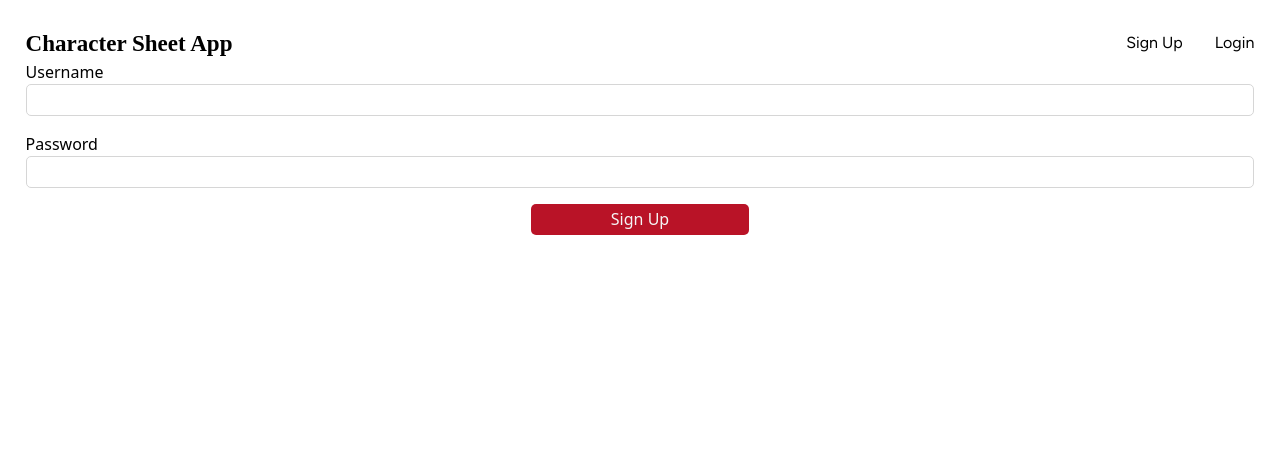
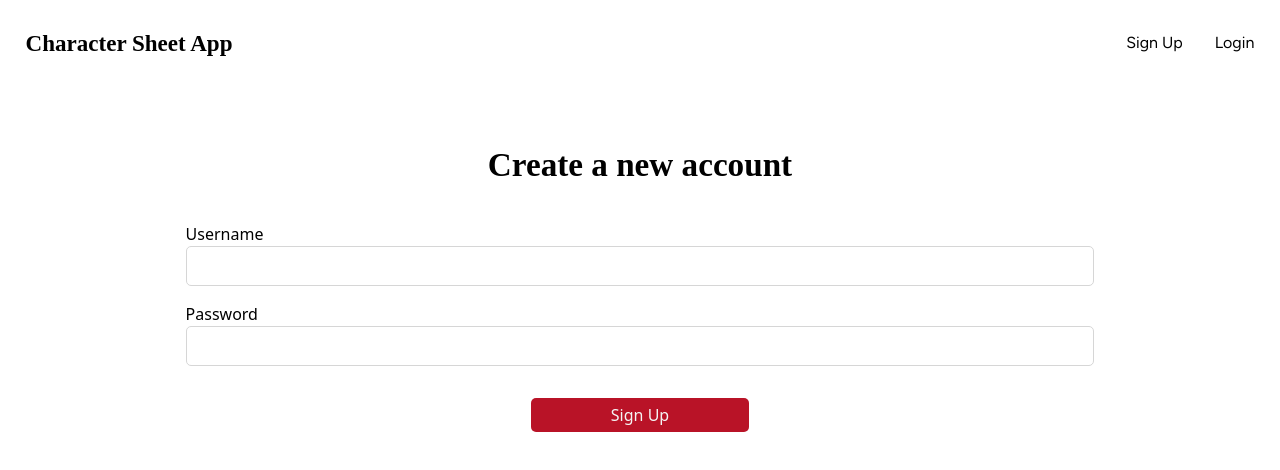
Before and after one commit to raythomass/character-sheet, a React (Vite) app in the folder client/: page /signup in a window 1280 px wide. Shown: the top 470 px of the page. Built offline with nearby package versions, Linux system fonts and the light colour scheme; a web font is replaced by a local one.

Commit message:
log in sucessful and map sheet infor on homepage

```diff
--- a/client/src/App.css
+++ b/client/src/App.css
@@ -1,9 +1,9 @@
 @import "tailwindcss";
 
 :root {
-    --red: #B91327;
-    --gold: #FF9F1C;
-    --green: #43604E;
+    --crimson: #B91327;
+    --golden: #FF9F1C;
+    --forest: #43604E;
     --platinum: #F5F5F5;
     --black: #262626;
     --grey: #D6D6D6;
@@ -65,7 +65,7 @@ small {
 /* ------------- */
 /* Signup Styles */
 /* ------------- */
-.signup {
+.auth {
     /* border: 1px solid red; */
     margin-left: 8rem;
     margin-right: 8rem;
@@ -75,30 +75,44 @@ small {
     /* align-items: center; */
 }
 
-.signup h3 {
+.auth h3 {
     font-family: "Caudex", serif;
     font-weight: 700;
+    margin-bottom: 2rem;
 }
-.signup-username input {
+
+.auth-username {
+    margin-bottom: 1rem;
+}
+
+.auth-password {
+    margin-bottom: 2rem;
+}
+
+.auth-username input {
     border: 1px solid var(--grey);
-    margin-bottom: 1rem;
-    height: 2rem;
+    height: 2.5rem;
+    border-radius: 5px;
+    padding: 0.75rem;
+}
+
+.auth-password input {
+    border: 1px solid var(--grey);
+    height: 2.5rem;
+    border-radius: 5px;
+    padding: 0.75rem;
+}
+
+.auth-button-div button {
+    padding-left: 5rem;
+    padding-right: 5rem;
+    padding-top: 0.3rem;
+    padding-bottom: 0.3rem;
+    background-color: var(--crimson);
+    color: var(--platinum);
     border-radius: 5px;
 }
 
-.signup-password input {
-    border: 1px solid var(--grey);
-    margin-bottom: 1rem;
-    height: 2rem;
-    border-radius: 5px;
+.error small {
+    color: #ff443a ;
 }
-
-.signup-button-div button {
-    padding-left: 5rem;
-    padding-right: 5rem;
-    padding-top: 0.2rem;
-    padding-bottom: 0.2rem;
-    background-color: var(--red);
-    color: var(--platinum);
-    border-radius: 5px;
-}
--- a/client/src/App.jsx
+++ b/client/src/App.jsx
@@ -1,5 +1,7 @@
 import './App.css'
-import { BrowserRouter, Routes, Route } from 'react-router-dom'
+import { useAuthContext } from './hooks/useAuthContext'
+import { BrowserRouter, Routes, Route, Navigate } from 'react-router-dom'
+import { Toaster } from 'react-hot-toast'
 import { Home } from './pages/Home'
 import { Login } from './pages/Login'
 import { Signup } from './pages/Signup'
@@ -7,26 +9,29 @@ import { Navbar } from './components/Navbar'
 
 function App() {
 
+  const { user } = useAuthContext()
+
   return (
-    <div className='pages'>
       <BrowserRouter>
       <Navbar/>
+      <div className='pages'>
+          <Toaster position='top-center' toastOptions={{duration: 2000}}/>
           <Routes>
             <Route
               path='/'
-            element={<Home/>}
+              element={ user ? <Home/> : <Navigate to={'/signup'}/>}
             />
             <Route
               path='/login'
-            element={<Login/>}
+              element={ !user ? <Login/> : <Navigate to={'/'}/>}
             />
             <Route
               path='/signup'
-            element={<Signup/>}
+              element={ !user ? <Signup/> : <Navigate to={'/'}/>}
             />
           </Routes>
+        </div>
       </BrowserRouter>
-    </div>
   )
 }
 
--- a/client/src/context/SheetContext.jsx
+++ b/client/src/context/SheetContext.jsx
@@ -42,8 +42,10 @@ export const sheetReducer = ( state, action ) => {
 
 export const SheetContextProvider = ({ children }) => {
     const [state, dispatch] = useReducer(sheetReducer, {
-        sheets: null
+        sheets: []
     })
+
+    console.log('SheetContext state: ', state)
 
     return (
         <SheetContext.Provider value={{...state, dispatch}}>
--- a/client/src/hooks/useCreateCharacter.jsx
+++ b/client/src/hooks/useCreateCharacter.jsx
@@ -29,7 +29,7 @@ export const useCreateCharacter = () => {
                     dispatch({type:'CREATE_SHEET', payload:json})
                 }
             } catch (error) {
-                toast.error(error)
+                toast.error(error.message)
             }
         }
         createCharacter()
--- a/client/src/hooks/useDeleteCharacter.jsx
+++ b/client/src/hooks/useDeleteCharacter.jsx
@@ -27,7 +27,7 @@ export const useDeleteCharacter = () => {
                     dispatch({type:'DELETE_SHEET', payload:json})
                 }
             } catch (error) {
-                toast.error(error)
+                toast.error(error.message)
             }
         }
         deleteCharacter()
--- a/client/src/hooks/useGetSingleCharacter.jsx
+++ b/client/src/hooks/useGetSingleCharacter.jsx
@@ -22,7 +22,7 @@ export const useGetSingleCharacter = (id) => {
                     dispatch({type: 'SET_CURRENT_SHEET', payload: json})
                 }
             } catch (error) {
-                toast.error(error)
+                toast.error(error.message)
             }
         }
         fetchSingleSheet()
--- a/client/src/hooks/useLogin.jsx
+++ b/client/src/hooks/useLogin.jsx
@@ -12,7 +12,7 @@ export const useLogin = () => {
         setError(null)
 
         try {
-            const response = await fetch(`${import.meta.env.VITE_API_URL}/api/users/login`, {
+            const response = await fetch(`${import.meta.env.VITE_API_URL}/api/user/login`, {
                 method: 'POST',
                 headers: {'Content-Type': 'application/json'},
                 body: JSON.stringify({username, password})
@@ -23,7 +23,7 @@ export const useLogin = () => {
             if(!response.ok) {
                 setIsLoading(false)
                 setError(json.error || "Something went wrong");
-                toast.error(json.error || "Something went wrong");
+                toast.error(json.error);
             }
 
             if(response.ok) {
--- a/client/src/hooks/useUpdateCharacter.jsx
+++ b/client/src/hooks/useUpdateCharacter.jsx
@@ -29,7 +29,7 @@ export const useUpdateCharacter = () => {
                     dispatch({type:'UPDATE_SHEET', payload:json})
                 }
             } catch (error) {
-                toast.error(error)
+                toast.error(error.message)
             }
         }
         updateCharacter()
--- a/client/src/pages/Login.jsx
+++ b/client/src/pages/Login.jsx
@@ -1,7 +1,52 @@
+import { useState } from "react"
+import { useLogin } from '../hooks/useLogin'
+
 export const Login = () => {
+    const [username, setUsername] = useState('')
+    const [password, setPassword] = useState('')
+    const { login, error, isloading } = useLogin()
+
+
+    const handleSubmit = async (e) => {
+        e.preventDefault()
+        await login(username, password)
+    }
+
     return(
-        <div className="login">
-            <h3>Login Page</h3>
+        <div className="auth flex flex-col">
+            <div className="flex justify-center">
+                <h3>Login to your account</h3>
+            </div>
+            <form className="auth-form flex flex-col justify-center" onSubmit={handleSubmit}>
+                <div className="auth-username flex flex-col">
+                    <label>Username</label>
+                    <input
+                        type="text"
+                        name="username"
+                        className="focus:outline-(--crimson)"
+                        onChange={(e) => setUsername(e.target.value)}
+                        value={username}
+                    />
+                    {error &&
+                        <div className='error'>
+                            <small className="">{error}</small>
+                        </div>
+                    }
+                </div>
+                <div className="auth-password flex flex-col">
+                    <label>Password</label>
+                    <input
+                        type="password"
+                        name="password"
+                        className="focus:outline-(--crimson)"
+                        onChange={(e) => setPassword(e.target.value)}
+                        value={password}
+                    />
+                </div>
+                <div className="auth-button-div flex justify-center">
+                    <button disabled={isloading}>Log in</button>
+                </div>
+            </form>
         </div>
     )
 }
--- a/client/src/pages/Signup.jsx
+++ b/client/src/pages/Signup.jsx
@@ -12,35 +12,40 @@ export const Signup = () => {
     }
 
     return(
-        // <div className="signup flex flex-col">
-        //     <div className="flex justify-center">
-        //         <h3>Create a new account</h3>
-        //     </div>
-        // </div>
-        <form className="signup-form flex flex-col justify-center" onSubmit={handleSubmit}>
-                <div className="signup-username flex flex-col">
+        <div className="auth flex flex-col">
+            <div className="flex justify-center">
+                <h3>Create a new account</h3>
+            </div>
+            <form className="auth-form flex flex-col justify-center" onSubmit={handleSubmit}>
+                <div className="auth-username flex flex-col">
                     <label>Username</label>
                     <input
                         type="text"
                         name="username"
+                        className="focus:outline-(--crimson)"
                         onChange={(e) => setUsername(e.target.value)}
                         value={username}
                     />
+                    {error &&
+                        <div className='error'>
+                            <small className="">{error}</small>
+                        </div>
+                    }
                 </div>
-                <div className="signup-password flex flex-col">
+                <div className="auth-password flex flex-col">
                     <label>Password</label>
                     <input
                         type="password"
                         name="password"
-                        className="signup-password-input"
+                        className="focus:outline-(--crimson)"
                         onChange={(e) => setPassword(e.target.value)}
                         value={password}
                     />
                 </div>
-                <div className="signup-button-div flex justify-center">
-                    <button disabled={isLoading} >Sign Up</button>
+                <div className="auth-button-div flex justify-center">
+                    <button disabled={isLoading}>Sign Up</button>
                 </div>
-                {error ?? <div className='error'>{error}</div>}
             </form>
+        </div>
     )
 }
```
Also changed, not shown: client/src/hooks/useGetAllCharacters.jsx (+4 -3 lines), client/src/pages/Home.jsx (+14 -1 lines). Lines whose indentation alone changed are shown as unchanged.
